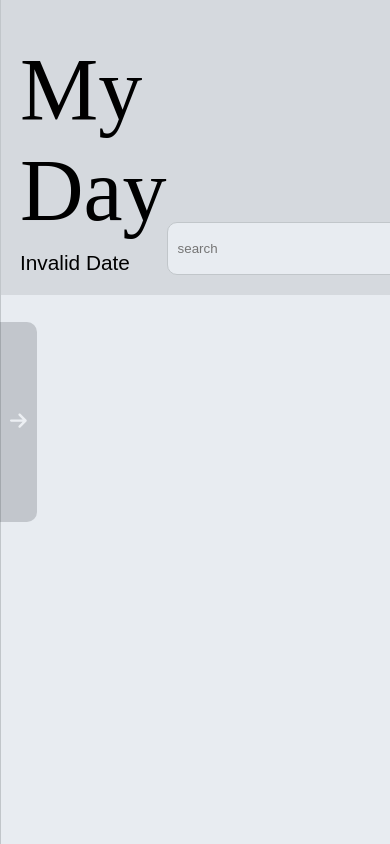
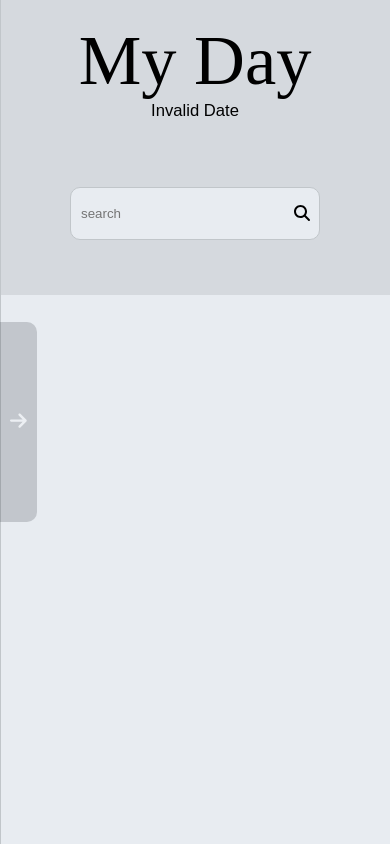
Before and after one commit to MohammadNourizadeh/taskManager3, a React (Vite) app in the folder front-end/: page /admin in a window 390 px wide. Built offline with nearby package versions, Linux system fonts and the light colour scheme; no server answers.

Commit message:
working on responsive design

```diff
--- a/front-end/src/layout/admin/components/header/Header.tsx
+++ b/front-end/src/layout/admin/components/header/Header.tsx
@@ -1,7 +1,7 @@
 import HeaderDate from './components/headerDate/HeaderDate'
 import PageName from './components/pageName/PageName'
 import SearchInput from './components/searchInput/SearchInput'
-import styles from './Header.module.scss'
+import styles from './styles/Header.module.scss'
 
 export default function Header() {
     return (
--- a/front-end/src/layout/admin/components/header/components/pageName/PageName.module.scss
+++ b/front-end/src/layout/admin/components/header/components/pageName/PageName.module.scss
@@ -2,5 +2,4 @@
   font-size: 5.5em;
   font-family: "Brush Script MT";
   user-select: none;
-  margin-bottom: 10px;
 }
--- a/front-end/src/layout/admin/components/header/Header.module.scss
+++ b/front-end/src/layout/admin/components/header/styles/Header.module.scss
@@ -4,8 +4,18 @@
   align-items: flex-end;
   padding: 20px;
   text-transform: capitalize;
+  overflow: auto;
+
+  .pageNameAndDateContainer {
+    display: flex;
+    flex-direction: column;
+    gap: 10px;
+    font-size: 1em;
+  }
 
   .searchInputContainer {
     margin-left: auto;
   }
 }
+
+@import "./smBreakPoint";
--- /dev/null
+++ b/front-end/src/layout/admin/components/header/styles/_smBreakPoint.scss
@@ -0,0 +1,19 @@
+@media (max-width: 655px) {
+  .king {
+    flex-direction: column;
+    align-items: flex-start;
+    justify-content: space-between;
+    gap: 30px;
+
+    .pageNameAndDateContainer {
+      align-items: center;
+      width: 100%;
+      font-size: 0.8em;
+      gap: 0px;
+    }
+
+    .searchInputContainer {
+      margin: auto;
+    }
+  }
+}
```
